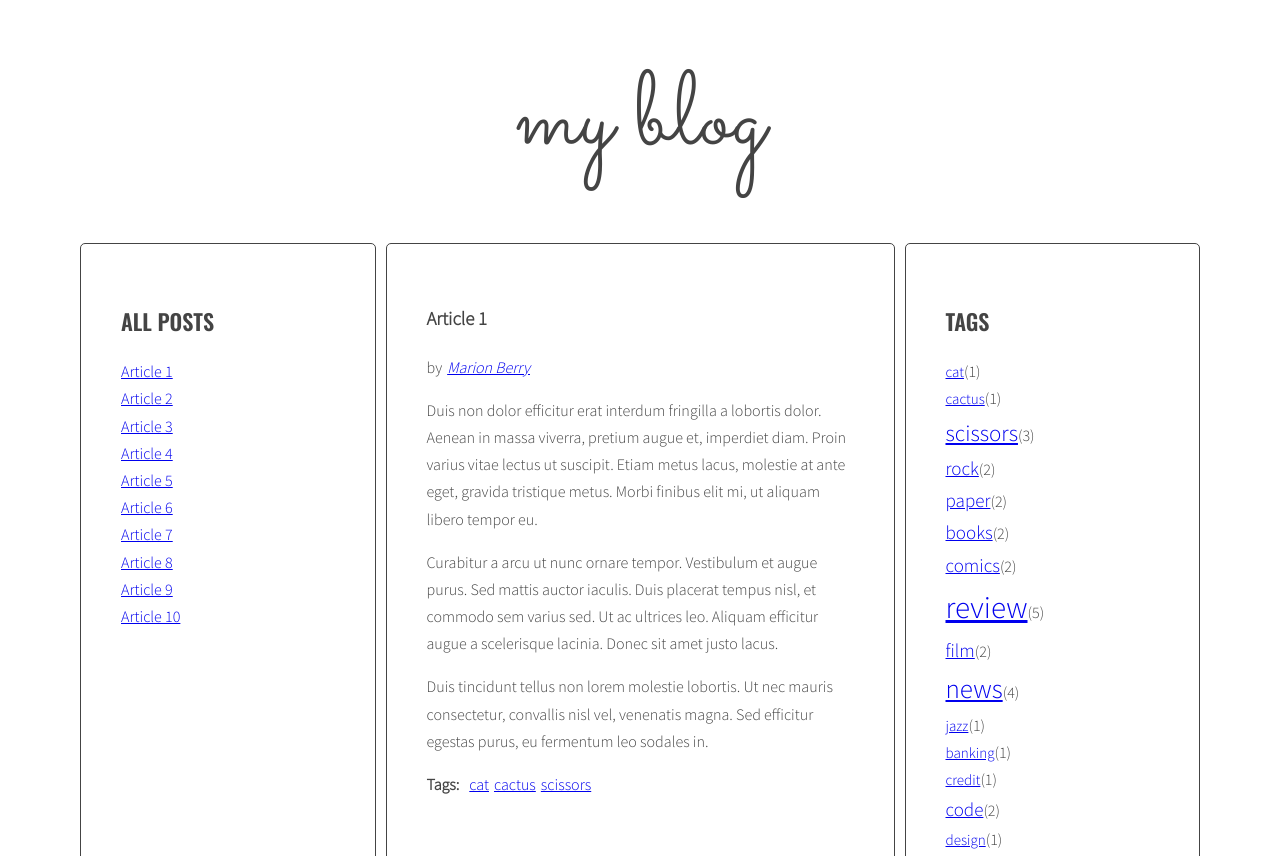
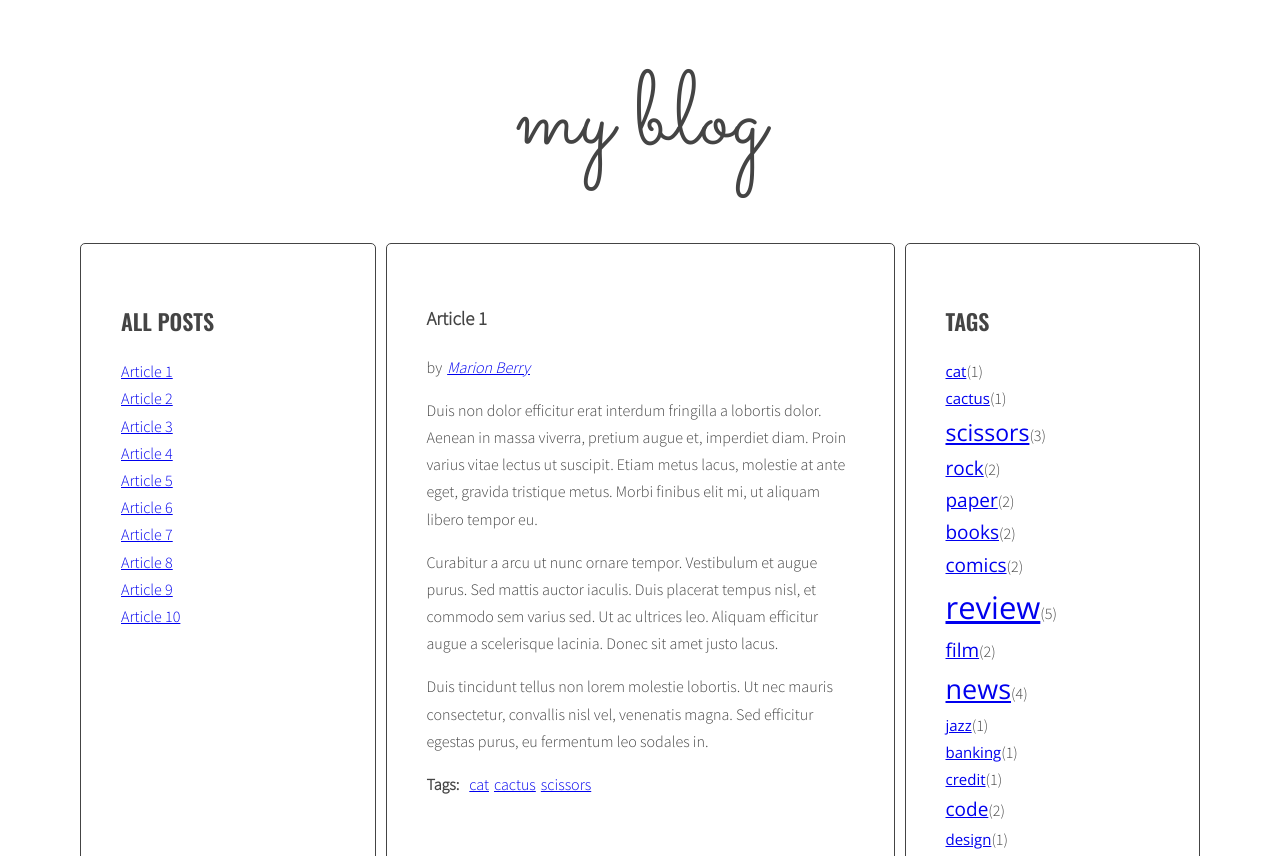
Before and after one commit to michalwilkowskilab/javascript-blog, a website: page index.html in a window 1280 px wide. Shown: the top 856 px of the page. Drawn offline with nearby package versions, Linux system fonts and the light colour scheme.

Commit message:
Add font-family

```diff
--- a/css/style.css
+++ b/css/style.css
@@ -111,24 +111,32 @@ body {
 }
 
 /* Tags in right collumn*/
+
+
+
 .tag-size-1 {
   font-size: 15px;
+  font-family: 'Open Sans', sans-serif;
 }
 
 .tag-size-2 {
   font-size: 19px;
+  font-family: 'Open Sans', sans-serif;
 }
 
 .tag-size-3 {
   font-size: 23px;
+  font-family: 'Open Sans', sans-serif;
 }
 
 .tag-size-4 {
   font-size: 27px;
+  font-family: 'Open Sans', sans-serif;
 }
 
 .tag-size-5 {
   font-size: 31px;
+  font-family: 'Open Sans', sans-serif;
 }
 
 /*# sourceMappingURL=style.css.map */
--- a/index.html
+++ b/index.html
@@ -2,6 +2,7 @@
 <html>
     <head>
         <link rel="stylesheet" href="css/style.css"/>
+        <link href="https://fonts.googleapis.com/css?family=Lato|Open+Sans&display=swap" rel="stylesheet">
     </head>
     <body>
             <div class="blog">
```
